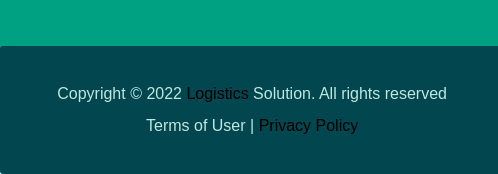
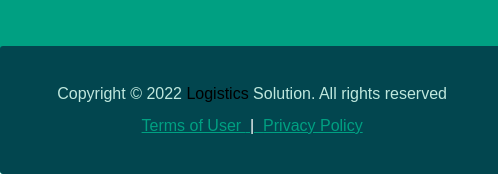
Before and after one commit to Shalom-Solutions/Logistic-Solution-Portal, a plain HTML site: page index.html in a window 1280 px wide. Shown: the part 626-800 px from the top of the page, 0-498 px from the left. Drawn offline with Linux system fonts and the light colour scheme; a web font is replaced by a local one.

Commit message:
added an underline to terms and conditon

```diff
--- a/index.html
+++ b/index.html
@@ -47,7 +47,7 @@
                     </div>
                <div class="footer">
                   <p>Copyright &copy 2022 <span class="f-dis">Logistics</span> Solution. All rights reserved</p>
-                   <p>Terms of User | <span class="f-dis">Privacy Policy</span></p>
+                   <p><a href="#" class="tandc">Terms of User  <span style="color:white;">&nbsp;|&nbsp; </span>  Privacy Policy</span></a></p>
                </div>
             </div>
             <div class="container2">
--- a/style.css
+++ b/style.css
@@ -32,7 +32,7 @@
     border-radius: 3px;
     height: max-content;
     overflow: hidden;
-
+    /* margin: .5rem; */
 }
 .title-wrapper {
     display: flex;
@@ -206,6 +206,10 @@ a {
 .f-dis {
     color: black;
 }
+.tandc {
+    text-decoration: underline;
+    color:#00a082ff
+}
 /*container2 {
     width: 100%;
     background-color: #bfe8de;
@@ -282,7 +286,7 @@ a {
 /* Blinking animation */
 .blink {
     animation: blink-animation 20s steps(5, start) infinite;
-    -webkit-animation: blink-animation 30s steps(5, start) infinite;
+    -webkit-animation: blink-animation 20s steps(5, start) infinite;
   }
   @keyframes blink-animation {
     to {
```
